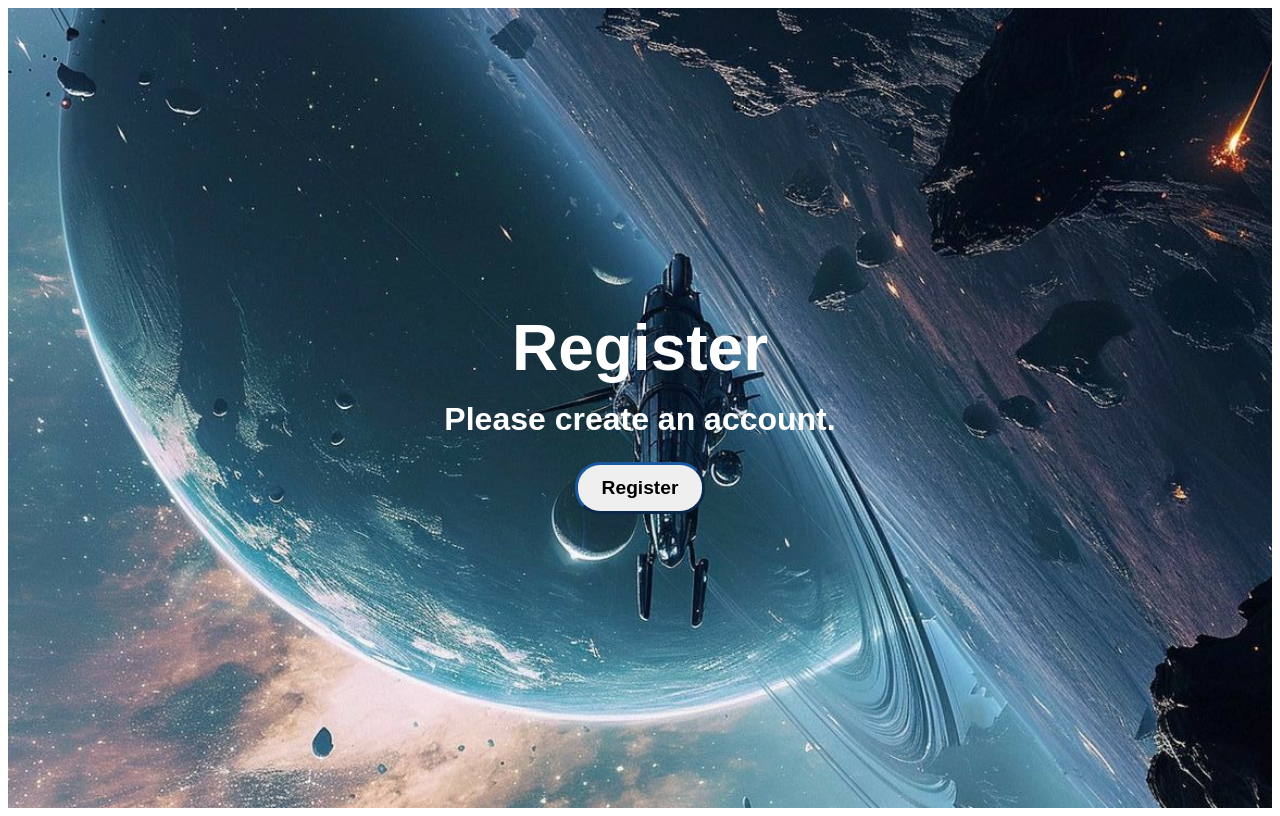
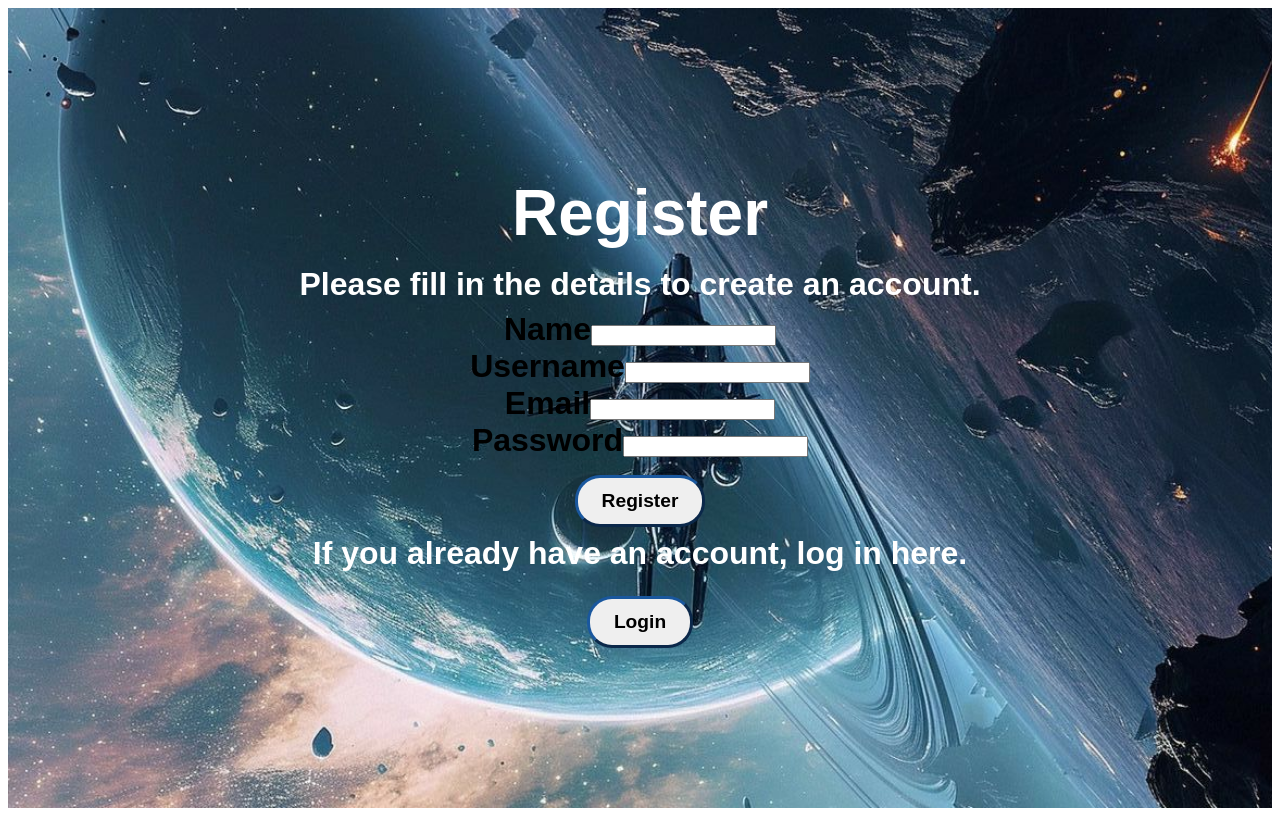
Before and after one commit to Datquangbui1011/Cornhack-Project, a React (Create React App) app in the folder side-quests-front/: page /register in a window 1280 px wide. Built offline with nearby package versions, Linux system fonts and the light colour scheme.

Commit message:
login and register form

```diff
--- a/side-quests-front/src/pages/LoginPage.tsx
+++ b/side-quests-front/src/pages/LoginPage.tsx
@@ -1,25 +1,53 @@
 import React from 'react';
 import { useNavigate } from 'react-router-dom';
 import { Link } from 'react-router-dom';
+import { useState } from 'react';
 import '../styles/LoginRegister.css';
+
 
 const Login: React.FC = () => {
     const navigate = useNavigate();
+    const [username, setUsername] = useState('');
+    const [password, setPassword] = useState('');
 
-    const handleLogin = () => {
+    const handleLogin = (event: React.FormEvent) => {
+        event.preventDefault();
         // Handle the login logic with backend here
+        if (username && password) {
             navigate('/home');
+        } else {
+            alert('Please enter both username and password');
+        }
     };
 
 return (
     <div className="login-register-container">
         <h1>Login</h1>
         <p>Please login with your existing account.</p>
-            {/* Add form elements here */}
-            <button onClick={handleLogin}>Login</button>
-            <p>If you don't have one, create it.</p>
+        <form onSubmit={handleLogin}>
+            <div>
+                <label htmlFor="username">Username</label>
+                <input
+                    type="text"
+                    id="username"
+                    value={username}
+                    onChange={(e) => setUsername(e.target.value)}
+                />
+            </div>
+            <div>
+                <label htmlFor="password">Password</label>
+                <input
+                    type="password"
+                    id="password"
+                    value={password}
+                    onChange={(e) => setPassword(e.target.value)}
+                />
+            </div>
+            <button type="submit">Login</button>
+        </form>
+        <p>If you don't have an account, create one.</p>
         <Link to="/register">
-                <button onClick={handleLogin}>Register</button>
+            <button>Register</button>
         </Link>
     </div>
 );
--- a/side-quests-front/src/pages/RegisterPage.tsx
+++ b/side-quests-front/src/pages/RegisterPage.tsx
@@ -1,21 +1,91 @@
 import React from 'react';
 import { useNavigate } from 'react-router-dom';
+import { Link } from 'react-router-dom';
+import { useState } from 'react';
 import '../styles/LoginRegister.css';
+
+// const Register: React.FC = () => {
+//     const navigate = useNavigate();
+
+//     const handleRegister = () => {
+//         // Handle the login logic with backend here
+//         navigate('/login');
+//     };
+
+//     return (
+//         <div className="login-register-container">
+//             <h1>Register</h1>
+//             <p>Please create an account.</p>
+//             {/* Add form elements here */}
+//             <button onClick={handleRegister}>Register</button>
+//         </div>
+//     );
+// };
 
 const Register: React.FC = () => {
     const navigate = useNavigate();
+    const [name, setName] = useState('');
+    const [username, setUsername] = useState('');
+    const [password, setPassword] = useState('');
+    const [email, setEmail] = useState('');
 
-    const handleRegister = () => {
-        // Handle the login logic with backend here
-        navigate('/login');
+    const handleRegister = (event: React.FormEvent) => {
+        event.preventDefault();
+        // Handle the registration logic with backend here
+        if (name && username && password && email) {
+            navigate('/home');
+        } else {
+            alert('Please fill out all fields');
+        }
     };
 
     return (
         <div className="login-register-container">
             <h1>Register</h1>
-            <p>Please create an account.</p>
-            {/* Add form elements here */}
-            <button onClick={handleRegister}>Register</button>
+            <p>Please fill in the details to create an account.</p>
+            <form onSubmit={handleRegister}>
+                <div>
+                    <label htmlFor="name">Name</label>
+                    <input
+                        type="text"
+                        id="name"
+                        value={name}
+                        onChange={(e) => setName(e.target.value)}
+                    />
+                </div>
+                <div>
+                    <label htmlFor="username">Username</label>
+                    <input
+                        type="text"
+                        id="username"
+                        value={username}
+                        onChange={(e) => setUsername(e.target.value)}
+                    />
+                </div>
+                <div>
+                    <label htmlFor="email">Email</label>
+                    <input
+                        type="email"
+                        id="email"
+                        value={email}
+                        onChange={(e) => setEmail(e.target.value)}
+                    />
+                </div>
+                <div>
+                    <label htmlFor="password">Password</label>
+                    <input
+                        type="password"
+                        id="password"
+                        value={password}
+                        onChange={(e) => setPassword(e.target.value)}
+                    />
+                </div>
+                <button type="submit">Register</button>
+            </form>
+            <p>If you already have an account, log in here.</p>
+            <Link to="/login">
+                <button>Login</button>
+            </Link>
         </div>
     );
 };
```
Lines whose indentation alone changed are shown as unchanged.
